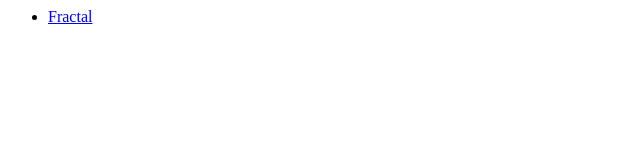
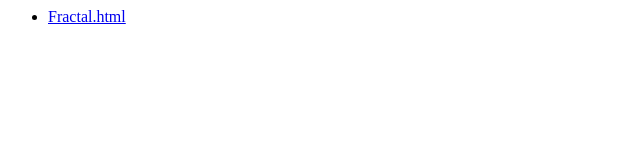
Before and after one commit to Villa0412/Graficacion, a plain HTML site: page Index.html in a window 1280 px wide. Shown: the full height of the page, 0-640 px from the left. Drawn offline with Linux system fonts and the light colour scheme.

Commit message:
Update Index.html

```diff
--- a/Index.html
+++ b/Index.html
@@ -1,5 +1,5 @@
 <body>
 <ul>
-<li><a href="graficacion.html">Fractal</a></li>
+<li><a href="graficacion.html">Fractal.html</a></li>
 </ul>
 </body>
```
